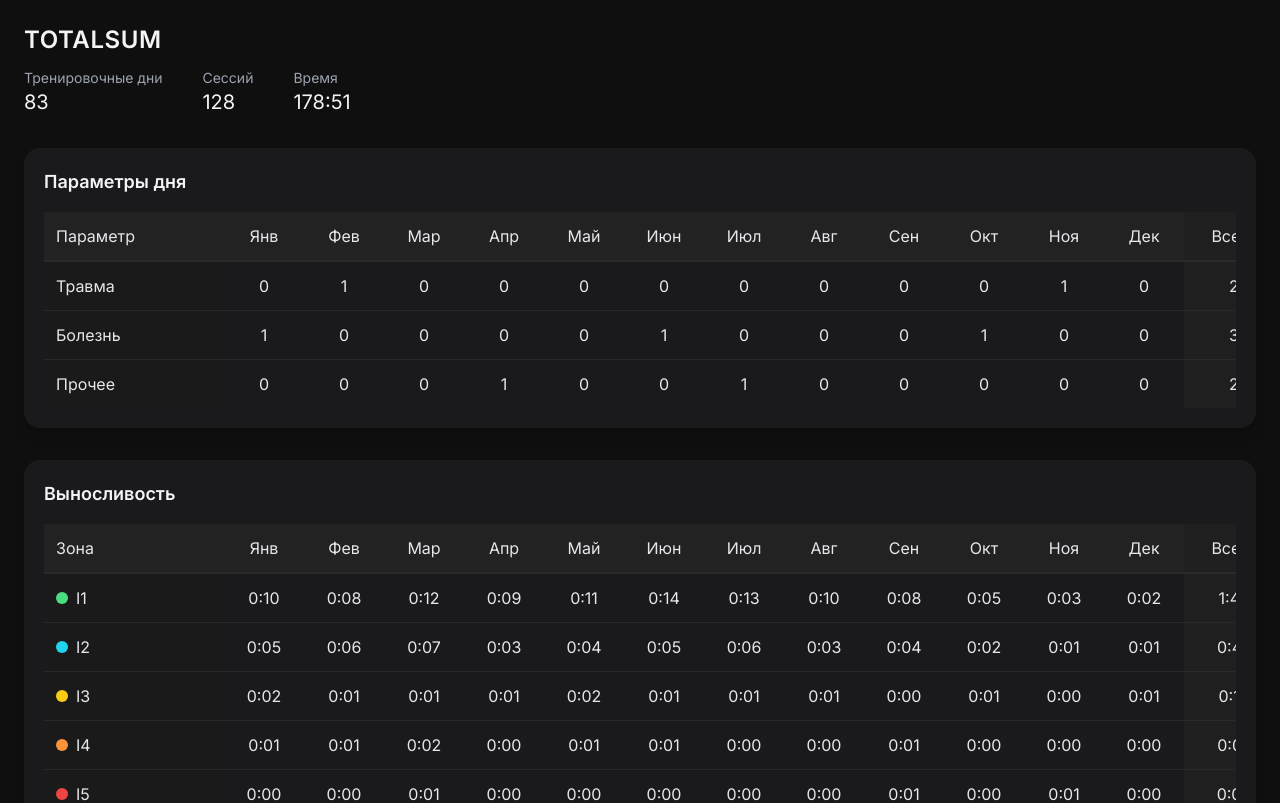
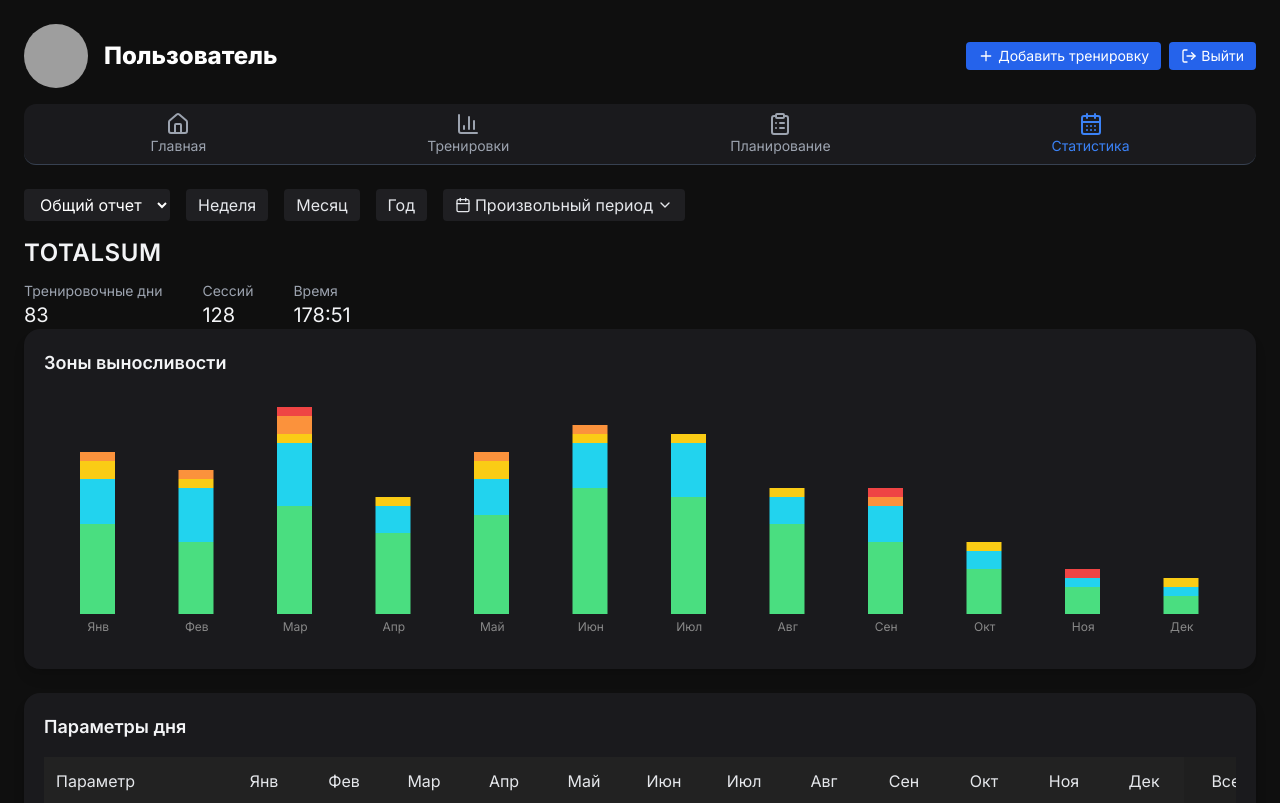
Before and after one commit to mbaliabin/dagbook-test, a React (Vite) app in the folder fasx-frontend/: page /statistics in a window 1280 px wide. Shown: the top 803 px of the page. Built offline with nearby package versions, Linux system fonts and the light colour scheme; grey boxes are pictures that could not be loaded.

Commit message:
Доработка StatisticsPage.tsx 276

```diff
--- a/fasx-frontend/src/pages/StatisticsPage.tsx
+++ b/fasx-frontend/src/pages/StatisticsPage.tsx
@@ -198,9 +198,74 @@ export default function StatsPage() {
 
   return (
     <div className="min-h-screen bg-[#0f0f0f] text-gray-200 p-6 w-full">
-      <div className="w-full space-y-8">
-        {/* header, меню, выбор периода — оставляем как в предыдущем коде */}
-        {/* ... вставьте код header и меню сюда ... */}
+      {/* Header */}
+      <div className="flex flex-col md:flex-row md:items-center md:justify-between gap-4 mb-4 w-full">
+        <div className="flex items-center space-x-4">
+          <img src="/profile.jpg" alt="Avatar" className="w-16 h-16 rounded-full object-cover" />
+          <div>
+            <h1 className="text-2xl font-bold text-white">{name}</h1>
+          </div>
+        </div>
+        <div className="flex items-center space-x-2 flex-wrap">
+          <button className="bg-blue-600 hover:bg-blue-700 text-white text-sm px-3 py-1 rounded flex items-center">
+            <Plus className="w-4 h-4 mr-1" /> Добавить тренировку
+          </button>
+          <button onClick={handleLogout} className="bg-blue-600 hover:bg-blue-700 text-white text-sm px-3 py-1 rounded flex items-center">
+            <LogOut className="w-4 h-4 mr-1" /> Выйти
+          </button>
+        </div>
+      </div>
+
+      {/* Верхнее меню */}
+      <div className="flex justify-around bg-[#1a1a1d] border-b border-gray-700 py-2 px-4 rounded-xl mb-6">
+        {menuItems.map((item) => {
+          const Icon = item.icon;
+          const isActive = location.pathname === item.path;
+          return (
+            <button key={item.path} onClick={() => navigate(item.path)}
+              className={`flex flex-col items-center text-sm transition-colors ${isActive ? "text-blue-500" : "text-gray-400 hover:text-white"}`}
+            >
+              <Icon className="w-6 h-6" />
+              <span>{item.label}</span>
+            </button>
+          );
+        })}
+      </div>
+
+      {/* Выбор отчета и периода */}
+      <div className="flex flex-wrap gap-4 mb-4">
+        <select className="bg-[#1f1f22] text-white px-3 py-1 rounded" value={reportType} onChange={e => setReportType(e.target.value)}>
+          <option>Общий отчет</option>
+        </select>
+        <button onClick={() => setPeriodType("week")} className="px-3 py-1 rounded bg-[#1f1f22] text-gray-200 hover:bg-[#2a2a2d]">Неделя</button>
+        <button onClick={() => setPeriodType("month")} className="px-3 py-1 rounded bg-[#1f1f22] text-gray-200 hover:bg-[#2a2a2d]">Месяц</button>
+        <button onClick={() => setPeriodType("year")} className="px-3 py-1 rounded bg-[#1f1f22] text-gray-200 hover:bg-[#2a2a2d]">Год</button>
+        <div className="relative">
+          <button onClick={() => setShowDateRangePicker(prev => !prev)} className="px-3 py-1 rounded bg-[#1f1f22] text-gray-200 hover:bg-[#2a2a2d] flex items-center">
+            <Calendar className="w-4 h-4 mr-1" /> Произвольный период <ChevronDown className="w-4 h-4 ml-1" />
+          </button>
+          {showDateRangePicker && (
+            <div className="absolute z-50 mt-2 bg-[#1a1a1d] rounded shadow-lg p-2">
+              <DateRange
+                onChange={item => setDateRange({ startDate: item.selection.startDate, endDate: item.selection.endDate })}
+                showSelectionPreview
+                moveRangeOnFirstSelection={false}
+                months={1}
+                ranges={[{ startDate: dateRange.startDate, endDate: dateRange.endDate, key: 'selection' }]}
+                direction="horizontal"
+                rangeColors={['#3b82f6']}
+                className="text-white"
+                locale={ru}
+                weekStartsOn={1}
+              />
+              <div className="flex justify-end mt-2 space-x-2">
+                <button onClick={() => setShowDateRangePicker(false)} className="px-3 py-1 rounded border border-gray-600 hover:bg-gray-700 text-gray-300">Отмена</button>
+                <button onClick={applyDateRange} className="px-3 py-1 rounded bg-blue-600 hover:bg-blue-700 text-white">Применить</button>
+              </div>
+            </div>
+          )}
+        </div>
+      </div>
 
       {/* TOTALSUM */}
       <div>
@@ -209,6 +274,40 @@ export default function StatsPage() {
           <div><p className="text-gray-400">Тренировочные дни</p><p className="text-xl text-gray-100">{totals.trainingDays}</p></div>
           <div><p className="text-gray-400">Сессий</p><p className="text-xl text-gray-100">{totals.sessions}</p></div>
           <div><p className="text-gray-400">Время</p><p className="text-xl text-gray-100">{totals.time}</p></div>
+        </div>
+      </div>
+
+      {/* Диаграмма зон выносливости */}
+      <div className="bg-[#1a1a1d] p-5 rounded-2xl shadow-lg mb-6">
+        <h2 className="text-lg font-semibold mb-4 text-gray-100">Зоны выносливости</h2>
+        <div className="h-64">
+          <ResponsiveContainer width="100%" height="100%">
+            <BarChart data={filteredMonths.map((month, i) => {
+              const data: any = { month };
+              filteredEnduranceZones.forEach((zone) => data[zone.zone] = zone.months[i] ?? 0);
+              return data;
+            })} barSize={35}>
+              <XAxis dataKey="month" axisLine={false} tickLine={false} tick={{ fill: "#888", fontSize: 12 }} />
+              <Tooltip content={({ active, payload }: any) => {
+                if (active && payload && payload.length) {
+                  return (
+                    <div className="bg-[#1e1e1e] border border-[#333] px-3 py-2 rounded-xl text-xs text-gray-300 shadow-md">
+                      {payload.map((p: any) => (
+                        <p key={p.dataKey} className="mt-1">
+                          <span className="inline-block w-3 h-3 mr-1 rounded-full" style={{ backgroundColor: p.fill }}></span>
+                          {p.dataKey}: {formatTime(p.value)}
+                        </p>
+                      ))}
+                    </div>
+                  );
+                }
+                return null;
+              }}/>
+              {filteredEnduranceZones.map((zone) => (
+                <Bar key={zone.zone} dataKey={zone.zone} stackId="a" fill={zone.color} />
+              ))}
+            </BarChart>
+          </ResponsiveContainer>
         </div>
       </div>
 
@@ -225,6 +324,5 @@ export default function StatsPage() {
         <TableSection key={index} table={table} index={index} />
       ))}
     </div>
-    </div>
   );
 }
```
Lines whose indentation alone changed are shown as unchanged.
